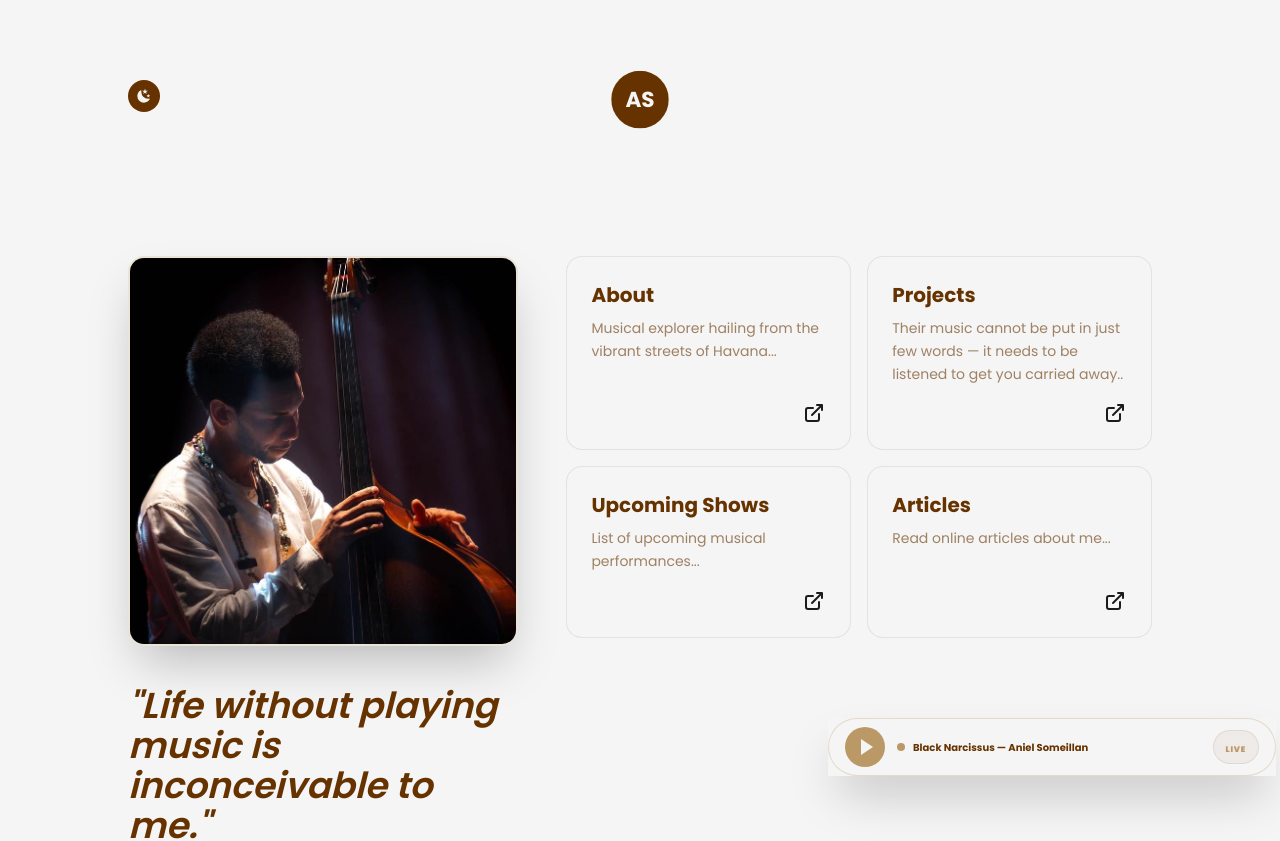
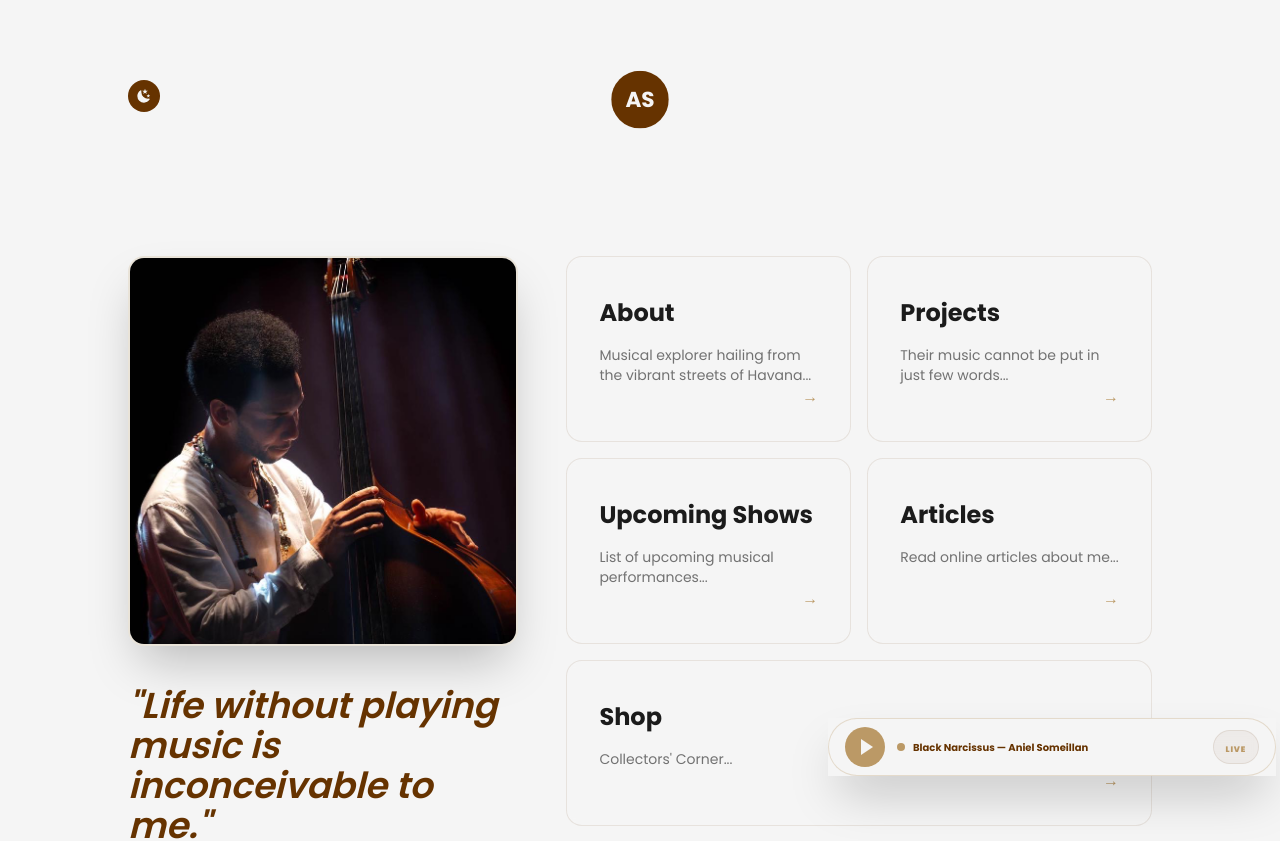
Before and after one commit to anisomegala/aniel_website, a Next.js app: page / in a window 1280 px wide. Shown: the top 841 px of the page. Built offline with nearby package versions, Linux system fonts and the light colour scheme; no server answers.

Commit message:
added stripe functionality payment products

```diff
--- a/next.config.js
+++ b/next.config.js
@@ -1,6 +1,10 @@
 /** @type {import('next').NextConfig} */
 const nextConfig = {
   reactStrictMode: true,
+  images: {
+    domains: ['files.stripe.com'],
+  },
 }
 
+
 module.exports = nextConfig
--- a/package.json
+++ b/package.json
@@ -16,7 +16,8 @@
     "next-sitemap": "^4.2.3",
     "react": "18.2.0",
     "react-dom": "18.2.0",
-    "react-h5-audio-player": "^3.10.1"
+    "react-h5-audio-player": "^3.10.1",
+    "stripe": "^20.1.0"
   },
   "devDependencies": {
     "autoprefixer": "^10.4.16",
--- a/src/components/FloatingNav.js
+++ b/src/components/FloatingNav.js
@@ -9,7 +9,10 @@ const navLinks = [
     { href: "/projects", label: "Projects" },
     { href: "/shows", label: "Shows" },
     { href: "/articles", label: "Articles" },
+    { href: "/shop", label: "Shop" },
 ];
+
+
 
 const FloatingNav = () => {
     const [isOpen, setIsOpen] = useState(false);
--- /dev/null
+++ b/src/pages/api/checkout.js
@@ -0,0 +1,22 @@
+import Stripe from 'stripe';
+
+const stripe = new Stripe(process.env.STRIPE_SECRET_KEY);
+
+export default async function handler(req, res) {
+  if (req.method === 'POST') {
+    try {
+      const session = await stripe.checkout.sessions.create({
+        line_items: [{ price: req.body.priceId, quantity: 1 }],
+        mode: 'payment',
+        success_url: `${req.headers.origin}/success?session_id={CHECKOUT_SESSION_ID}`,
+        cancel_url: `${req.headers.origin}/shop`,
+      });
+      res.status(200).json({ url: session.url });
+    } catch (err) {
+      res.status(500).json({ message: err.message });
+    }
+  } else {
+    res.setHeader('Allow', 'POST');
+    res.status(405).end('Method Not Allowed');
+  }
+}
--- a/src/pages/index.js
+++ b/src/pages/index.js
@@ -105,26 +105,27 @@ const gridItemVariants = {
   })
 };
 
-const NavCard = ({ title, href, index, description }) => (
-  <motion.div
-    custom={index}
-    initial="hidden"
-    animate="visible"
-    variants={gridItemVariants}
-    whileHover={{ y: -10, transition: { duration: 0.2 } }}
-    className="relative overflow-hidden rounded-2xl bg-light/50 dark:bg-dark/50 border border-dark/10 dark:border-light/10 p-6 backdrop-blur-sm group hover:border-primary transition-colors h-full"
-  >
-    <Link href={href} className="flex flex-col h-full justify-between">
-      <div>
-        <h3 className="text-xl font-bold text-dark dark:text-light group-hover:text-primary transition-colors">{title}</h3>
-        <p className="text-sm text-dark/60 dark:text-light/60 mt-2 leading-relaxed">{description}</p>
-      </div>
-      <div className="mt-4 self-end">
-        <LinkArrow className="w-6 fill-dark dark:fill-light group-hover:fill-primary transition-colors" />
+// Inside your NavCard component:
+const NavCard = ({ index, title, href, description, className = "" }) => {
+  return (
+    // The className must be here on the outermost tag for the grid to work
+    <Link
+      href={href}
+      className={`block w-full h-full ${className}`}
+    >
+      <div className="group p-8 rounded-2xl border border-dark/10 dark:border-light/10 bg-light/50 dark:bg-dark/50 backdrop-blur-sm hover:border-primary transition-all duration-300 h-full flex flex-col justify-between">
+         {/* Your card content (index, title, description) */}
+         <div>
+           <h2 className="text-2xl font-bold mt-2">{title}</h2>
+           <p className="text-sm opacity-60 mt-4">{description}</p>
+         </div>
+         <div className="self-end text-primary group-hover:translate-x-2 transition-transform">
+           →
+         </div>
       </div>
     </Link>
-  </motion.div>
-);
+  );
+};
 
 export default function Home() {
   return (
@@ -198,7 +199,7 @@ export default function Home() {
                 index={2}
                 title="Projects"
                 href="/projects"
-                description="Their music cannot be put in just few words — it needs to be listened to get you carried away.."
+                description="Their music cannot be put in just few words..."
               />
               <NavCard
                 index={3}
@@ -212,8 +213,16 @@ export default function Home() {
                 href="/articles"
                 description="Read online articles about me..."
               />
+
+              {/* This item now stretches across both columns */}
+              <NavCard
+                className="col-span-2 sm:col-span-1"
+                index={5}
+                title="Shop"
+                href="/shop"
+                description="Collectors' Corner..."
+              />
             </div>
-
           </div>
         </Layout>
 
--- /dev/null
+++ b/src/pages/shop.js
@@ -0,0 +1,79 @@
+import React, { useState } from 'react';
+import Stripe from 'stripe';
+import Layout from '../components/Layout';
+import Head from 'next/head';
+import AnimatedText from '../components/AnimatedText';
+import { motion } from 'framer-motion';
+import Image from 'next/image';
+
+export async function getStaticProps() {
+    const stripe = new Stripe(process.env.STRIPE_SECRET_KEY);
+    const { data: products } = await stripe.products.list({
+        active: true,
+        expand: ['data.default_price'],
+    });
+
+    return {
+        props: {
+            products: products.map(product => ({
+                id: product.id,
+                name: product.name,
+                description: product.description,
+                image: product.images[0] || null,
+                price: new Intl.NumberFormat('en-US', {
+                    style: 'currency', currency: product.default_price.currency,
+                }).format(product.default_price.unit_amount / 100),
+                priceId: product.default_price.id,
+            })),
+        },
+        revalidate: 3600,
+    };
+}
+
+export default function Shop({ products }) {
+    const [loadingId, setLoadingId] = useState(null);
+
+    const handleCheckout = async (priceId) => {
+        setLoadingId(priceId);
+        const res = await fetch('/api/checkout', {
+            method: 'POST',
+            headers: { 'Content-Type': 'application/json' },
+            body: JSON.stringify({ priceId }),
+        });
+        const data = await res.json();
+        if (data.url) window.location.href = data.url;
+        setLoadingId(null);
+    };
+
+    return (
+        <>
+            <Head><title>Shop | Aniel Someillan</title></Head>
+            <main className='w-full mb-16 dark:text-light'>
+                <Layout className='pt-16'>
+                    <AnimatedText text="Collectors' Corner" className='mb-16' />
+                    <div className='grid grid-cols-2 lg:grid-cols-1 gap-12'>
+                        {products.map((product) => (
+                            <motion.div key={product.id} className='p-6 rounded-3xl border border-dark/10 dark:border-light/10 bg-light/50 dark:bg-dark/50 backdrop-blur-sm'>
+                                <div className='relative w-full h-80 mb-6 overflow-hidden rounded-2xl'>
+                                    {product.image && <Image src={product.image} alt={product.name} fill className='object-cover' />}
+                                </div>
+                                <h3 className='text-2xl font-bold'>{product.name}</h3>
+                                <p className='my-2 opacity-70'>{product.description}</p>
+                                <div className='flex justify-between items-center mt-6'>
+                                    <span className='text-2xl font-bold text-primary'>{product.price}</span>
+                                    <button
+                                        disabled={loadingId === product.priceId}
+                                        onClick={() => handleCheckout(product.priceId)}
+                                        className='bg-dark text-light px-8 py-3 rounded-full dark:bg-light dark:text-dark font-bold hover:scale-105 transition-transform disabled:opacity-50'
+                                    >
+                                        {loadingId === product.priceId ? "Redirecting..." : "Buy Now"}
+                                    </button>
+                                </div>
+                            </motion.div>
+                        ))}
+                    </div>
+                </Layout>
+            </main>
+        </>
+    );
+}
--- a/src/pages/shows.js
+++ b/src/pages/shows.js
@@ -65,7 +65,7 @@ export default function Shows() {
   return (
     <main className="w-full min-h-screen dark:text-light">
       <Layout>
-        <AnimatedText text="Upcoming Performances" className="!text-6xl mb-16" />
+        <AnimatedText text="Upcoming Performances" className="!text-7xl mb-16 lg:!text-6xl md:!text-4xl"  />
 
         <div className="max-w-4xl mx-auto">
           {loading ? (
--- /dev/null
+++ b/src/pages/success.js
@@ -0,0 +1,19 @@
+import React, { useEffect } from 'react';
+import Layout from '../components/Layout';
+import AnimatedText from '../components/AnimatedText';
+import Link from 'next/link';
+
+export default function Success() {
+    return (
+        <Layout className='pt-32 text-center'>
+            <div className="flex flex-col items-center">
+                <div className="w-20 h-20 bg-primary/20 text-primary rounded-full flex items-center justify-center text-4xl mb-6">✓</div>
+                <AnimatedText text="Thank You for Your Support!" className='!text-5xl' />
+                <p className='text-lg mt-4 opacity-80'>A confirmation email and your digital content have been sent to your inbox.</p>
+                <Link href="/" className="mt-10 underline text-xl font-bold hover:text-primary transition-colors">
+                    Back to Home
+                </Link>
+            </div>
+        </Layout>
+    );
+}
```
Also changed, not shown: src/pages/projects.js (+11 -11 lines), 1 other file (tests, documents, lock files or other folders).
